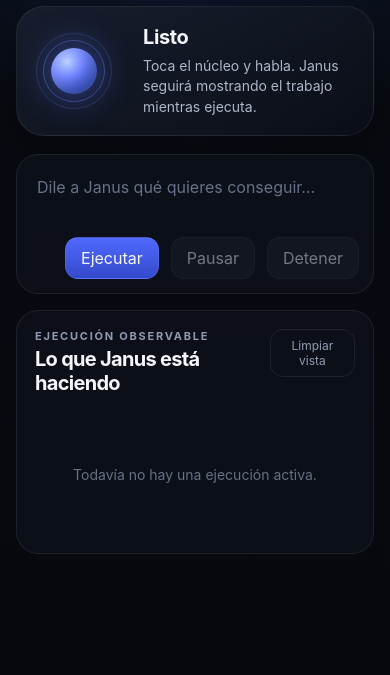
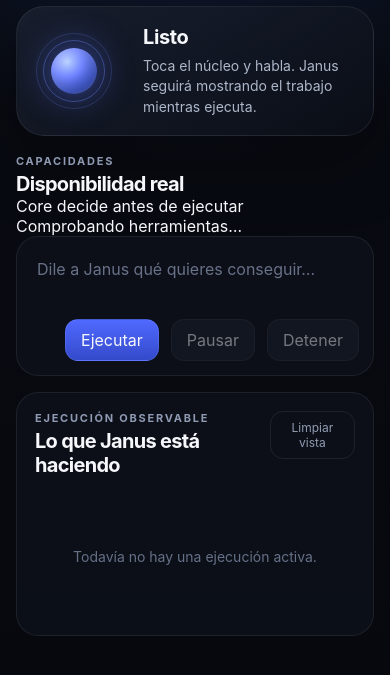
Before and after one commit to jeanechandia-png/-janus-core, a website: page apps/pwa/index.html in a window 390 px wide. Shown: the part 91-766 px from the top of the page. Drawn offline with Linux system fonts and the light colour scheme; no server answers.

Commit message:
Show Janus capability readiness on mobile

```diff
--- a/apps/pwa/index.html
+++ b/apps/pwa/index.html
@@ -29,6 +29,19 @@
       <div>
         <div id="presenceState" class="presence-state">Listo</div>
         <div id="transcript" class="transcript">Toca el núcleo y habla. Janus seguirá mostrando el trabajo mientras ejecuta.</div>
+      </div>
+    </section>
+
+    <section class="capabilities" aria-labelledby="capabilityTitle">
+      <div class="capability-head">
+        <div>
+          <div class="eyebrow">CAPACIDADES</div>
+          <h2 id="capabilityTitle">Disponibilidad real</h2>
+        </div>
+        <div class="capability-legend">Core decide antes de ejecutar</div>
+      </div>
+      <div id="capabilityList" class="capability-list">
+        <div class="capability-empty">Comprobando herramientas…</div>
       </div>
     </section>
 
```
